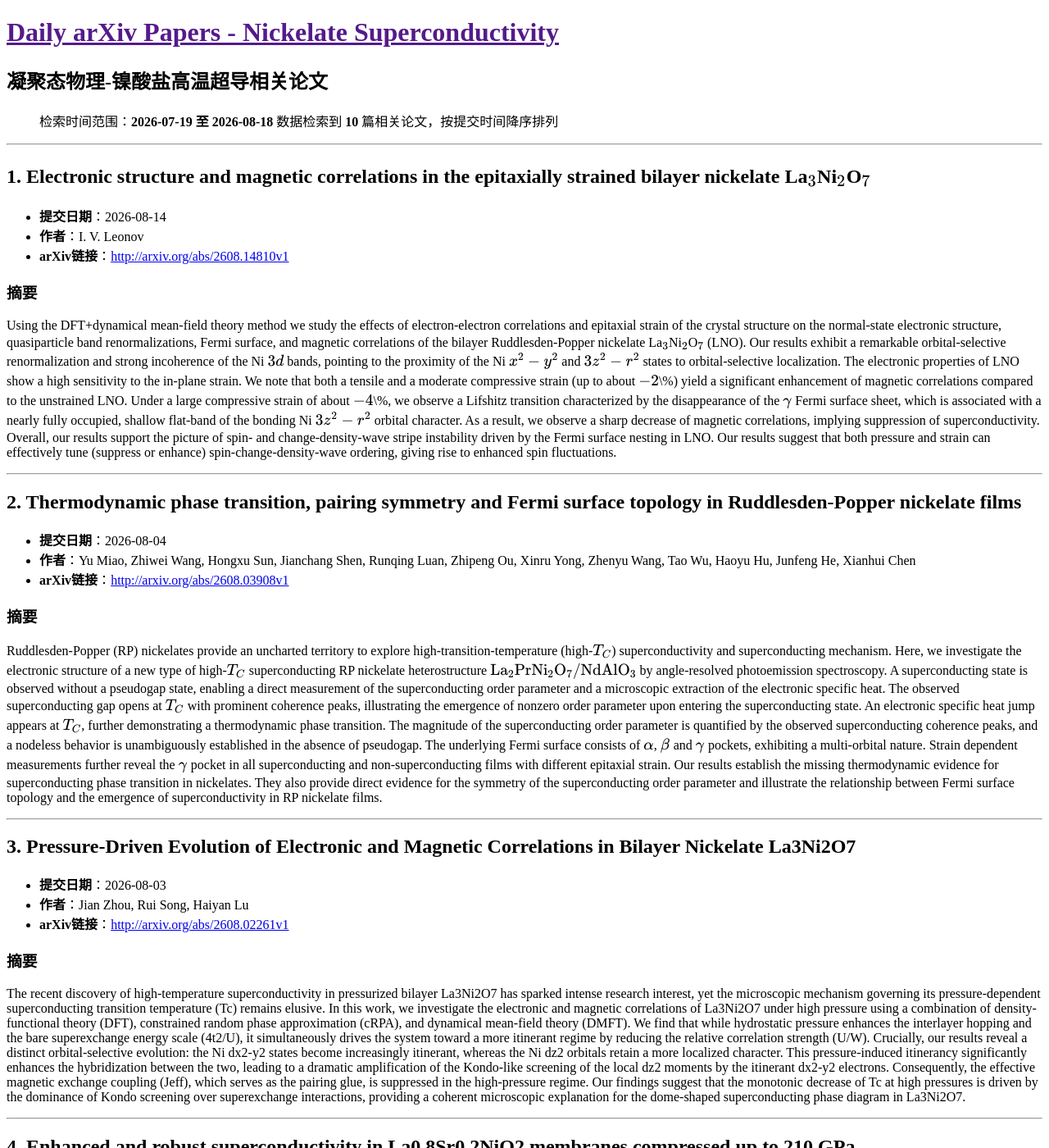
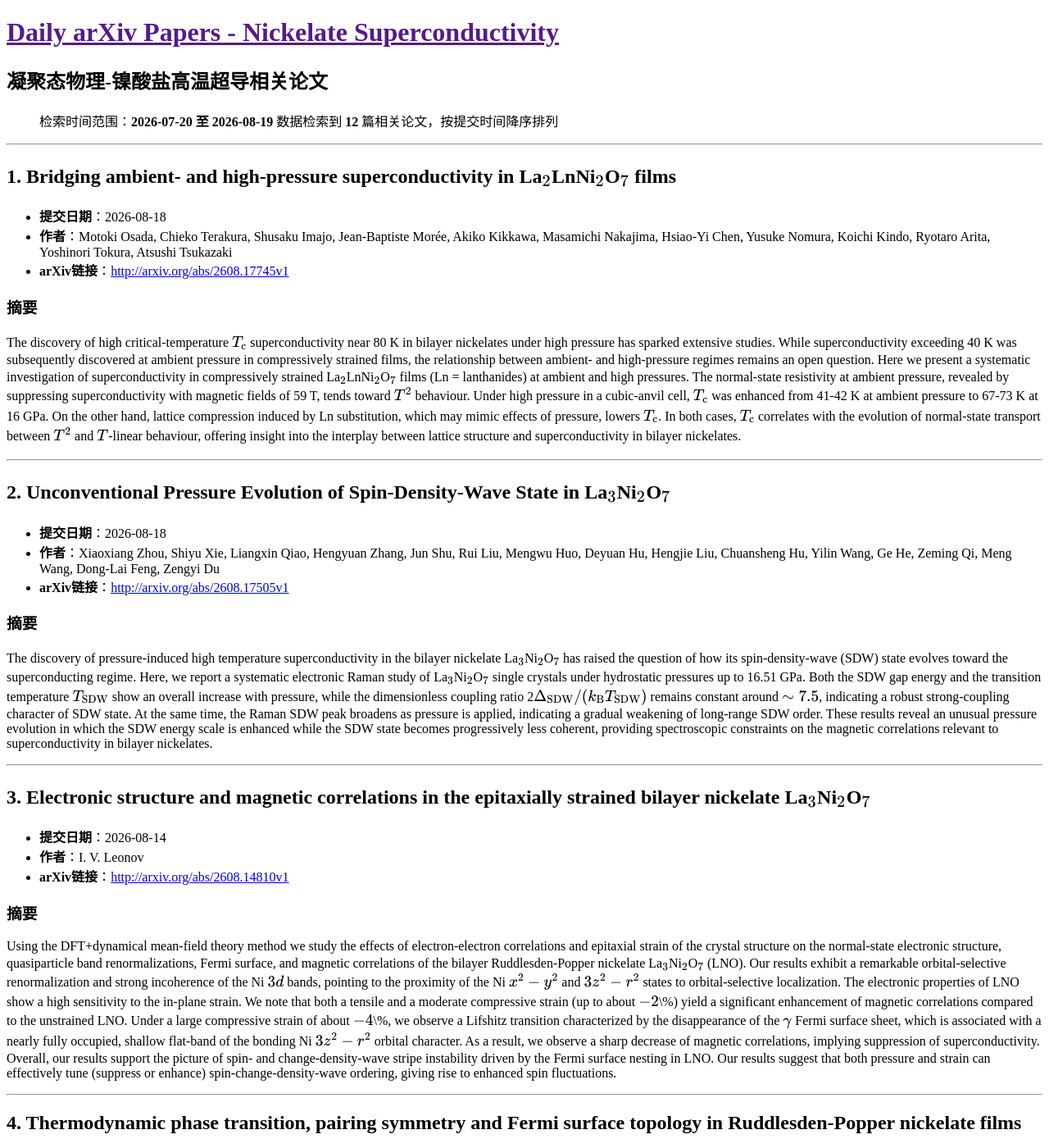
Before and after one commit to yangke25491/daily-arxiv-nickelate_superconductivity, a Jekyll site: the page built from docs/index.md, in a window 1280 px wide and 1400 px high. Shown: the whole window at 82% size. Built offline with Jekyll 4.4.1, drawn with Linux system fonts in a browser that asks for light colours; some of the changed text lies outside the part shown.

Commit message:
Automated update: arXiv papers

```diff
--- a/docs/index.md
+++ b/docs/index.md
@@ -5,12 +5,34 @@ title: 镍酸盐超导论文
 
 # 凝聚态物理-镍酸盐高温超导相关论文
 
-> 检索时间范围：**2026-07-19 至 2026-08-18**
-> 数据检索到 **10** 篇相关论文，按提交时间降序排列
+> 检索时间范围：**2026-07-20 至 2026-08-19**
+> 数据检索到 **12** 篇相关论文，按提交时间降序排列
 
 ---
 
-## 1. Electronic structure and magnetic correlations in the epitaxially strained bilayer nickelate La${}\_3$Ni${}\_2$O${}\_{7}$
+## 1. Bridging ambient- and high-pressure superconductivity in La${}\_2$LnNi${}\_2$O${}\_7$ films
+
+- **提交日期**：2026-08-18
+- **作者**：Motoki Osada, Chieko Terakura, Shusaku Imajo, Jean-Baptiste Morée, Akiko Kikkawa, Masamichi Nakajima, Hsiao-Yi Chen, Yusuke Nomura, Koichi Kindo, Ryotaro Arita, Yoshinori Tokura, Atsushi Tsukazaki
+- **arXiv链接**：[http://arxiv.org/abs/2608.17745v1](http://arxiv.org/abs/2608.17745v1)
+
+### 摘要
+The discovery of high critical-temperature $T\_{\mathrm{c}}$ superconductivity near 80 K in bilayer nickelates under high pressure has sparked extensive studies. While superconductivity exceeding 40 K was subsequently discovered at ambient pressure in compressively strained films, the relationship between ambient- and high-pressure regimes remains an open question. Here we present a systematic investigation of superconductivity in compressively strained La${}\_2$LnNi${}\_2$O${}\_7$ films (Ln = lanthanides) at ambient and high pressures. The normal-state resistivity at ambient pressure, revealed by suppressing superconductivity with magnetic fields of 59 T, tends toward $T^2$ behaviour. Under high pressure in a cubic-anvil cell, $T\_{\mathrm{c}}$ was enhanced from 41-42 K at ambient pressure to 67-73 K at 16 GPa. On the other hand, lattice compression induced by Ln substitution, which may mimic effects of pressure, lowers $T\_{\mathrm{c}}$. In both cases, $T\_{\mathrm{c}}$ correlates with the evolution of normal-state transport between $T^2$ and $T$-linear behaviour, offering insight into the interplay between lattice structure and superconductivity in bilayer nickelates.
+
+---
+
+## 2. Unconventional Pressure Evolution of Spin-Density-Wave State in La${}\_{3}$Ni${}\_{2}$O${}\_{7}$
+
+- **提交日期**：2026-08-18
+- **作者**：Xiaoxiang Zhou, Shiyu Xie, Liangxin Qiao, Hengyuan Zhang, Jun Shu, Rui Liu, Mengwu Huo, Deyuan Hu, Hengjie Liu, Chuansheng Hu, Yilin Wang, Ge He, Zeming Qi, Meng Wang, Dong-Lai Feng, Zengyi Du
+- **arXiv链接**：[http://arxiv.org/abs/2608.17505v1](http://arxiv.org/abs/2608.17505v1)
+
+### 摘要
+The discovery of pressure-induced high temperature superconductivity in the bilayer nickelate La${}\_{3}$Ni${}\_{2}$O${}\_{7}$ has raised the question of how its spin-density-wave (SDW) state evolves toward the superconducting regime. Here, we report a systematic electronic Raman study of La${}\_{3}$Ni${}\_{2}$O${}\_{7}$ single crystals under hydrostatic pressures up to 16.51 GPa. Both the SDW gap energy and the transition temperature $T\_{\mathrm{SDW}}$ show an overall increase with pressure, while the dimensionless coupling ratio 2$Δ\_{\text{SDW}}/(k\_{\text{B}}T\_{\text{SDW}})$ remains constant around $\sim7.5$, indicating a robust strong-coupling character of SDW state. At the same time, the Raman SDW peak broadens as pressure is applied, indicating a gradual weakening of long-range SDW order. These results reveal an unusual pressure evolution in which the SDW energy scale is enhanced while the SDW state becomes progressively less coherent, providing spectroscopic constraints on the magnetic correlations relevant to superconductivity in bilayer nickelates.
+
+---
+
+## 3. Electronic structure and magnetic correlations in the epitaxially strained bilayer nickelate La${}\_3$Ni${}\_2$O${}\_{7}$
 
 - **提交日期**：2026-08-14
 - **作者**：I. V. Leonov
@@ -32,7 +54,7 @@ Ruddlesden-Popper (RP) nickelates provide an uncharted territory to explore high
 
 ---
 
-## 3. Pressure-Driven Evolution of Electronic and Magnetic Correlations in Bilayer Nickelate La3Ni2O7
+## 5. Pressure-Driven Evolution of Electronic and Magnetic Correlations in Bilayer Nickelate La3Ni2O7
 
 - **提交日期**：2026-08-03
 - **作者**：Jian Zhou, Rui Song, Haiyan Lu
@@ -54,7 +76,7 @@ The discovery of superconductivity in infinite-layer nickelate thin films has op
 
 ---
 
-## 5. Electron-like high-temperature superconductivity induced by compressive strain in La2PrNi2O7 thin films
+## 7. Electron-like high-temperature superconductivity induced by compressive strain in La2PrNi2O7 thin films
 
 - **提交日期**：2026-08-02
 - **作者**：Zhiwei Wang, Zhengjie Wang, Huiyu Wang, Mingyi Zhu, Mengzu Shi, Zongyao Huang, Houpu Li, Shoucong Ning, Jing Tao, Tao Wu, Xianhui Chen
@@ -109,7 +131,7 @@ The recent discovery of superconductivity in La${}\_5$Ni${}\_3$O${}\_{11}$ exten
 
 ---
 
-## 10. Symmetry-Based Microscopic Theory of the Unconventional Pairing Mechanism in La${}\_5$Ni${}\_3$O${}\_{11}$
+## 12. Symmetry-Based Microscopic Theory of the Unconventional Pairing Mechanism in La${}\_5$Ni${}\_3$O${}\_{11}$
 
 - **提交日期**：2026-07-20
 - **作者**：Guan-Hao Feng, Jun Quan
```
Also changed, not shown: other parts of docs/index.md (+6 -6 lines).
